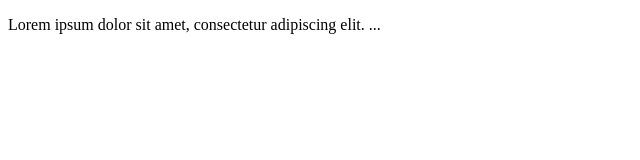
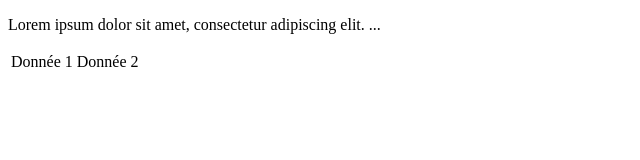
Before and after one commit to Ilbhihii/dev202, a plain HTML site: page index.html in a window 1280 px wide. Shown: the whole page, without its empty margins (0-640 px from the left). Drawn offline with Linux system fonts and the light colour scheme.

Commit message:
deuxiéme valid

```diff
--- a/index.html
+++ b/index.html
@@ -7,5 +7,11 @@
 </head>
 <body>
     <p>Lorem ipsum dolor sit amet, consectetur adipiscing elit. ...</p>
+    <table>
+        <tr>
+            <td>Donnée 1</td>
+            <td>Donnée 2</td>
+        </tr>
+    </table>
 </body>
 </html>
```
